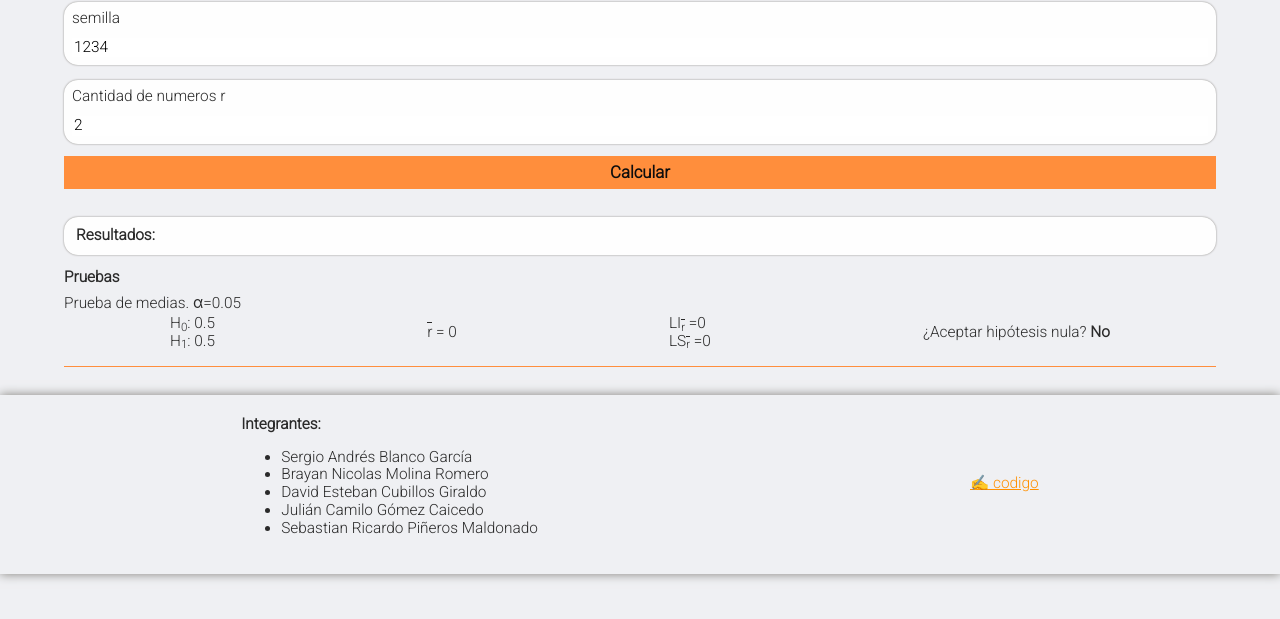
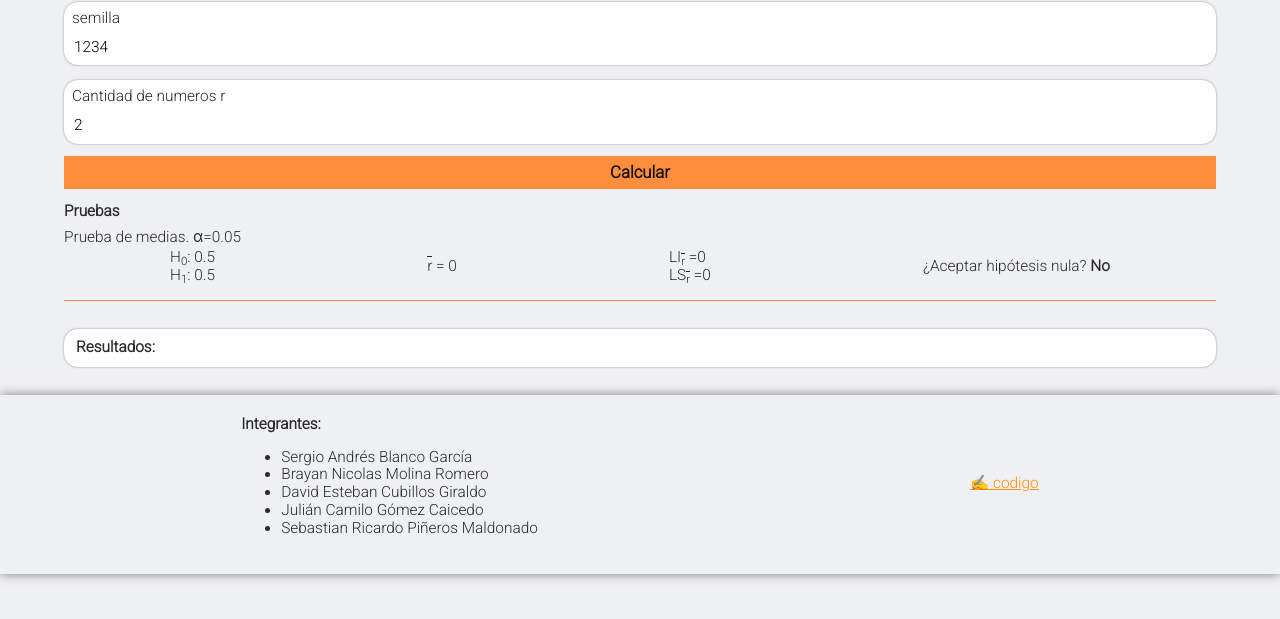
Before and after one commit to desteban/numeros-pseudoaleatorios, a Gatsby site: page /cuadrados-medios in a window 1280 px wide. Shown: the part 135-754 px from the top of the page. Built offline with nearby package versions, Linux system fonts and the light colour scheme; Gatsby itself is replaced by a stand-in of ours.

Commit message:
componente para mostrar la prueba de medias

```diff
--- /dev/null
+++ b/src/components/PruebaMedias.tsx
@@ -0,0 +1,44 @@
+import React from 'react';
+import { respuestaPruebaMedias } from '../util';
+
+type props = {
+	prueba: respuestaPruebaMedias;
+};
+
+export default function PruebaMedias(props: props) {
+	return (
+		<section style={{ marginTop: '1rem' }}>
+			<strong>Pruebas</strong>
+
+			<div className="medias pruebas">
+				<div>
+					<span className="titulo">Prueba de medias. α=0.05</span>
+
+					<div className="hipotesis">
+						<p>
+							H<sub>0</sub>: 0.5
+							<br />H<sub>1</sub>: 0.5
+						</p>
+					</div>
+					<div>
+						<p>
+							<span className="bar">r</span> = {props.prueba.promedioR}
+						</p>
+					</div>
+					<div className="limites">
+						<p>
+							LI<sub className="bar">r</sub> ={props.prueba.LimiteInferior}
+							<br />
+							LS<sub className="bar">r</sub> ={props.prueba.LimiteSuperior}
+						</p>
+					</div>
+
+					<p className="aceptar">
+						¿Aceptar hipótesis nula?{' '}
+						<strong>{props.prueba.valorAceptacion ? 'Si' : 'No'}</strong>
+					</p>
+				</div>
+			</div>
+		</section>
+	);
+}
--- a/src/components/index.js
+++ b/src/components/index.js
@@ -3,3 +3,4 @@ export { default as Header } from './header';
 export { default as Layout } from './layout';
 export { default as Enlace } from './Enlace';
 export { default as Input } from './Input';
+export { default as PruebaMedias } from './PruebaMedias';
--- a/src/pages/cuadrados-medios.tsx
+++ b/src/pages/cuadrados-medios.tsx
@@ -1,9 +1,13 @@
 import * as React from 'react';
 import { PageProps } from 'gatsby';
-import { Layout, Seo, Input } from '../components';
+import { Layout, Seo, Input, PruebaMedias } from '../components';
 
-import { calcularSemillaMedios, PruebaDeMedias } from '../util';
-import { respuestaPruebaMedias, PruebaMediasDefault } from '../util/PruebaDeMedias';
+import {
+	calcularSemillaMedios,
+	PruebaDeMedias,
+	respuestaPruebaMedias,
+	PruebaMediasDefault,
+} from '../util';
 
 type DataProps = {
 	semilla?: number;
@@ -64,7 +68,6 @@ export default class cuadradosMedios extends React.Component<PageProps, DataProp
 
 		let data: respuestaPruebaMedias = PruebaDeMedias(this.state.respuesta);
 		this.setState({ respuestaPruebasMedias: data });
-		console.log(data);
 	}
 
 	agregarRespuesta(resultado: Respuesta) {
@@ -124,6 +127,8 @@ export default class cuadradosMedios extends React.Component<PageProps, DataProp
 					</button>
 				</div>
 
+				<PruebaMedias prueba={this.state.respuestaPruebasMedias} />
+
 				<div className="resultado card round">
 					<strong>Resultados:</strong>
 
@@ -146,45 +151,6 @@ export default class cuadradosMedios extends React.Component<PageProps, DataProp
 						);
 					})}
 				</div>
-
-				<section style={{ marginTop: '1rem' }}>
-					<strong>Pruebas</strong>
-
-					<div className="medias pruebas">
-						<div>
-							<span className="titulo">Prueba de medias. α=0.05</span>
-
-							<div className="hipotesis">
-								<p>
-									H<sub>0</sub>: 0.5
-									<br />H<sub>1</sub>: 0.5
-								</p>
-							</div>
-							<div>
-								<p>
-									<span className="bar">r</span> ={' '}
-									{this.state.respuestaPruebasMedias.promedioR}
-								</p>
-							</div>
-							<div className="limites">
-								<p>
-									LI<sub className="bar">r</sub> =
-									{this.state.respuestaPruebasMedias.LimiteInferior}
-									<br />
-									LS<sub className="bar">r</sub> =
-									{this.state.respuestaPruebasMedias.LimiteSuperior}
-								</p>
-							</div>
-
-							<p className="aceptar">
-								¿Aceptar hipótesis nula?{' '}
-								<strong>
-									{this.state.respuestaPruebasMedias.valorAceptacion ? 'Si' : 'No'}
-								</strong>
-							</p>
-						</div>
-					</div>
-				</section>
 			</Layout>
 		);
 	}
--- a/src/pages/index.jsx
+++ b/src/pages/index.jsx
@@ -15,7 +15,7 @@ const IndexPage = () => (
 		</p>
 		<article>
 			<Link to="/cuadrados-medios">
-				<h2>Cuadrados medios </h2>
+				<h2>Cuadrados medios</h2>
 			</Link>
 			<p>
 				Este algoritmo no congruencial fue propuesto en la década de los cuarenta del siglo XX
--- a/src/util/index.ts
+++ b/src/util/index.ts
@@ -1,2 +1,3 @@
 export { default as calcularSemillaMedios } from './calcularSemillaMedios';
 export { default as PruebaDeMedias } from './PruebaDeMedias';
+export { PruebaMediasDefault, respuestaPruebaMedias } from './PruebaDeMedias';
```
Also changed, not shown: src/pages/404.js (+12 -12 lines), src/pages/multiplicador-constante.tsx (+10 -39 lines), src/pages/productos-medios.tsx (+20 -3 lines).
